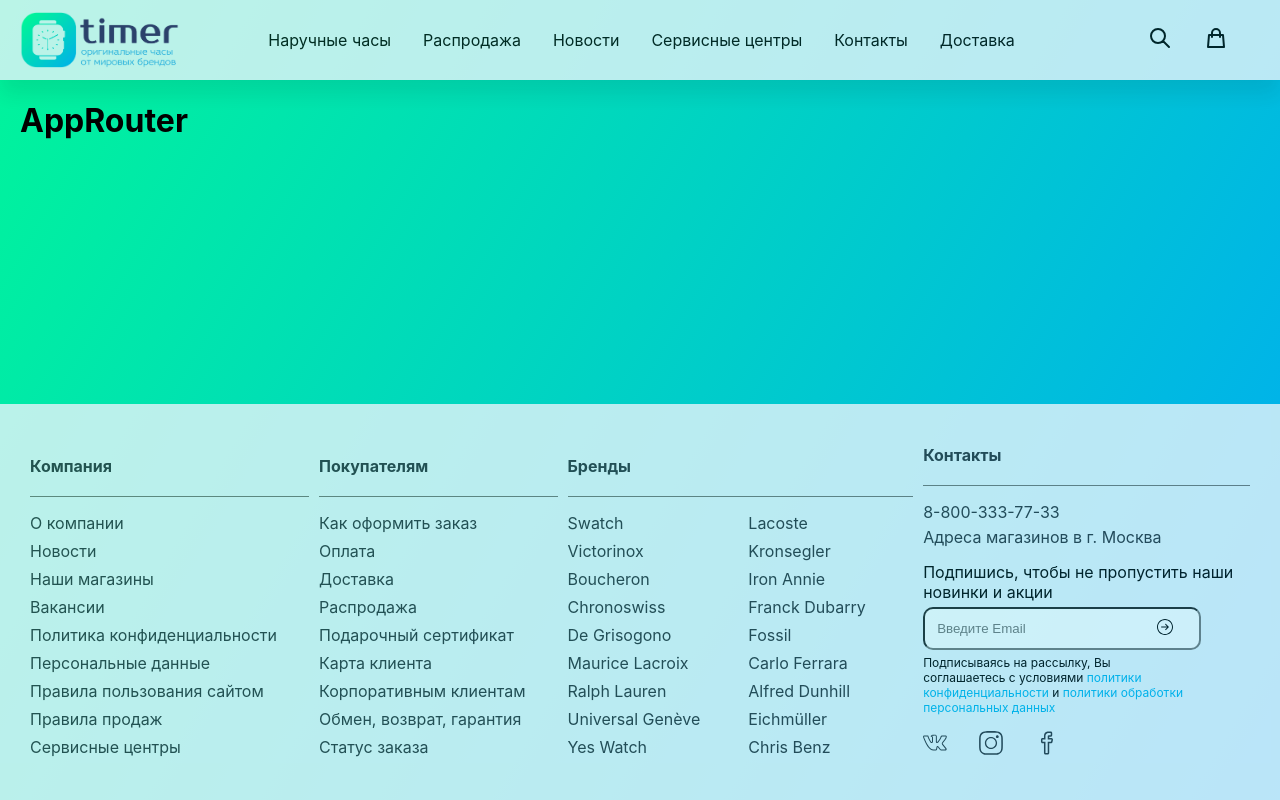
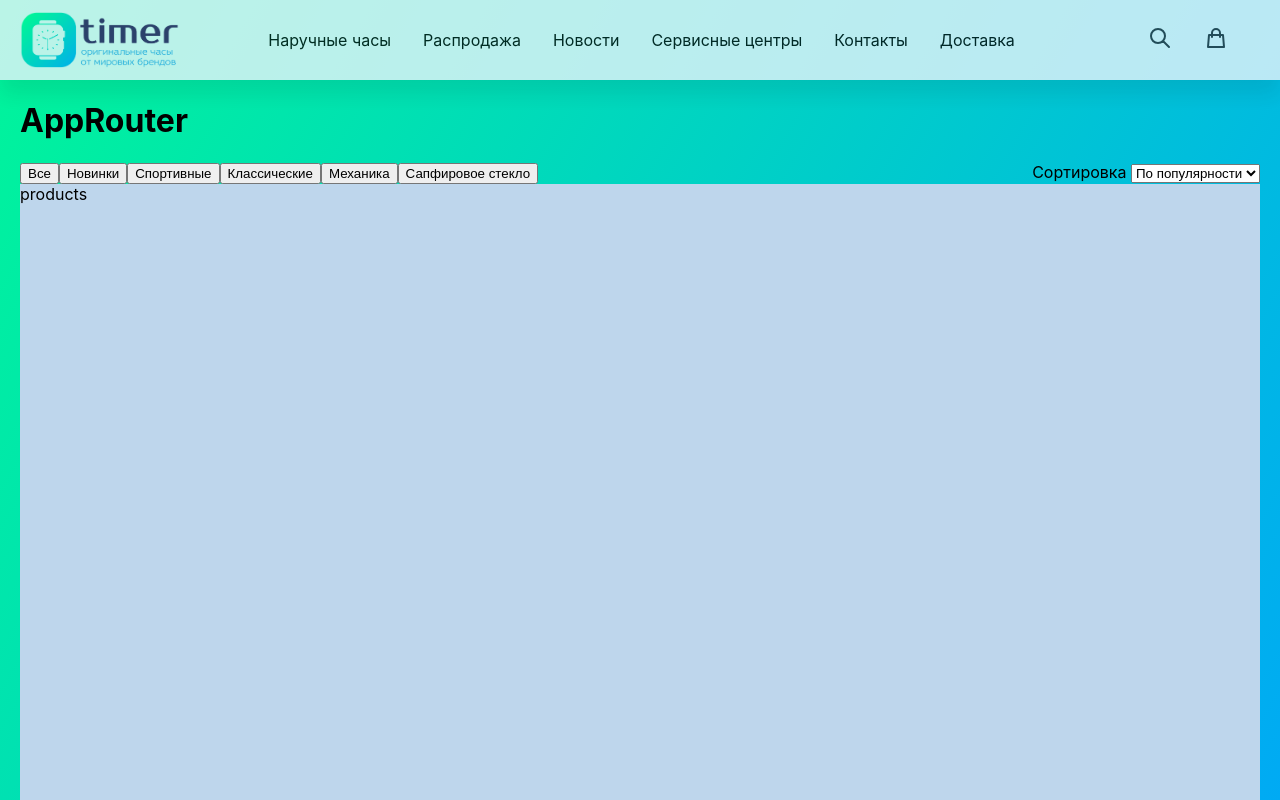
Before and after one commit to antasth/ReactTimer, a React (Create React App) app: page / in a window 1280 px wide. Shown: the top 800 px of the page. Built offline with nearby package versions, Linux system fonts and the light colour scheme.

Commit message:
add SimpleFilters and FilterButton components

```diff
--- a/src/components/AppRouter/AppRouter.jsx
+++ b/src/components/AppRouter/AppRouter.jsx
@@ -1,3 +1,4 @@
+import { SimpleFilters } from '../UI/SimpleFilters/SimpleFilters'
 import styles from './AppRouter.module.scss'
 
 const AppRouter = () => {
@@ -5,6 +6,9 @@
     <div className={styles.wrapper}>
       <div className={styles.content}>
         <h1>AppRouter</h1>
+        <SimpleFilters />
+
+        <div className={styles.products}>products</div>
       </div>
     </div>
   )
--- a/src/components/AppRouter/AppRouter.module.scss
+++ b/src/components/AppRouter/AppRouter.module.scss
@@ -11,3 +11,15 @@
     padding: 0 20px;
   }
 }
+
+
+
+
+
+
+
+.products {
+  flex-grow: 1;
+  background-color: rgb(190, 214, 236);
+  height: 100vh;
+}
--- /dev/null
+++ b/src/components/UI/FilterButton/FilterButton.jsx
@@ -0,0 +1,11 @@
+
+
+const FilterButton = ({children}) => {
+  return (
+    <button>
+      {children}
+    </button>
+  );
+};
+
+export  {FilterButton};
--- /dev/null
+++ b/src/components/UI/SimpleFilters/SimpleFilters.jsx
@@ -0,0 +1,32 @@
+import { FilterButton } from '../FilterButton/FilterButton'
+import styles from './SimpleFilters.module.scss'
+
+const SimpleFilters = () => {
+  const filters = [
+    'Все',
+    'Новинки',
+    'Спортивные',
+    'Классические',
+    'Механика',
+    'Сапфировое стекло',
+  ]
+  return (
+    <div className={styles.filters}>
+      <div className={styles.simple_filters}>
+        {filters.map((filter) => (
+          <FilterButton>{filter}</FilterButton>
+        ))}
+      </div>
+      <div className={styles.sort}>
+        Сортировка{' '}
+        <select>
+          <option value="popularity">По популярности</option>
+          <option value="price">По цене</option>
+          <option value="name">По названию</option>
+        </select>
+      </div>
+    </div>
+  )
+}
+
+export { SimpleFilters }
--- /dev/null
+++ b/src/components/UI/SimpleFilters/SimpleFilters.module.scss
@@ -0,0 +1,4 @@
+.filters {
+  display: flex;
+  justify-content: space-between;
+}
--- a/src/index.scss
+++ b/src/index.scss
@@ -49,6 +49,11 @@
 #icon {
   height: 1.5rem;
   width: 1.5rem;
+  color: var(--dark);
+  &:hover {
+    color: var(--link);
+    transition: var(--transition);
+  }
 }
 
 #root {
```
Also changed, not shown: src/components/UI/FilterButton/FilterButton.module.scss (added).
